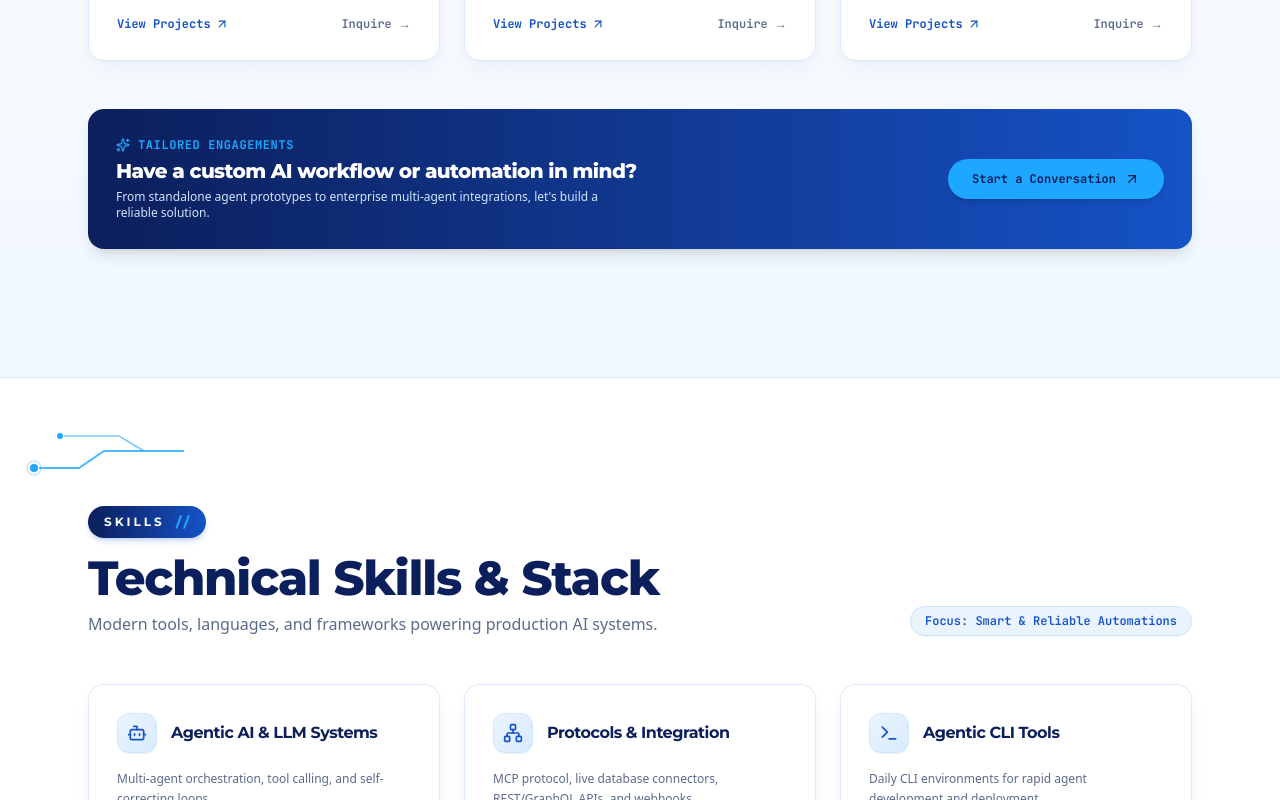
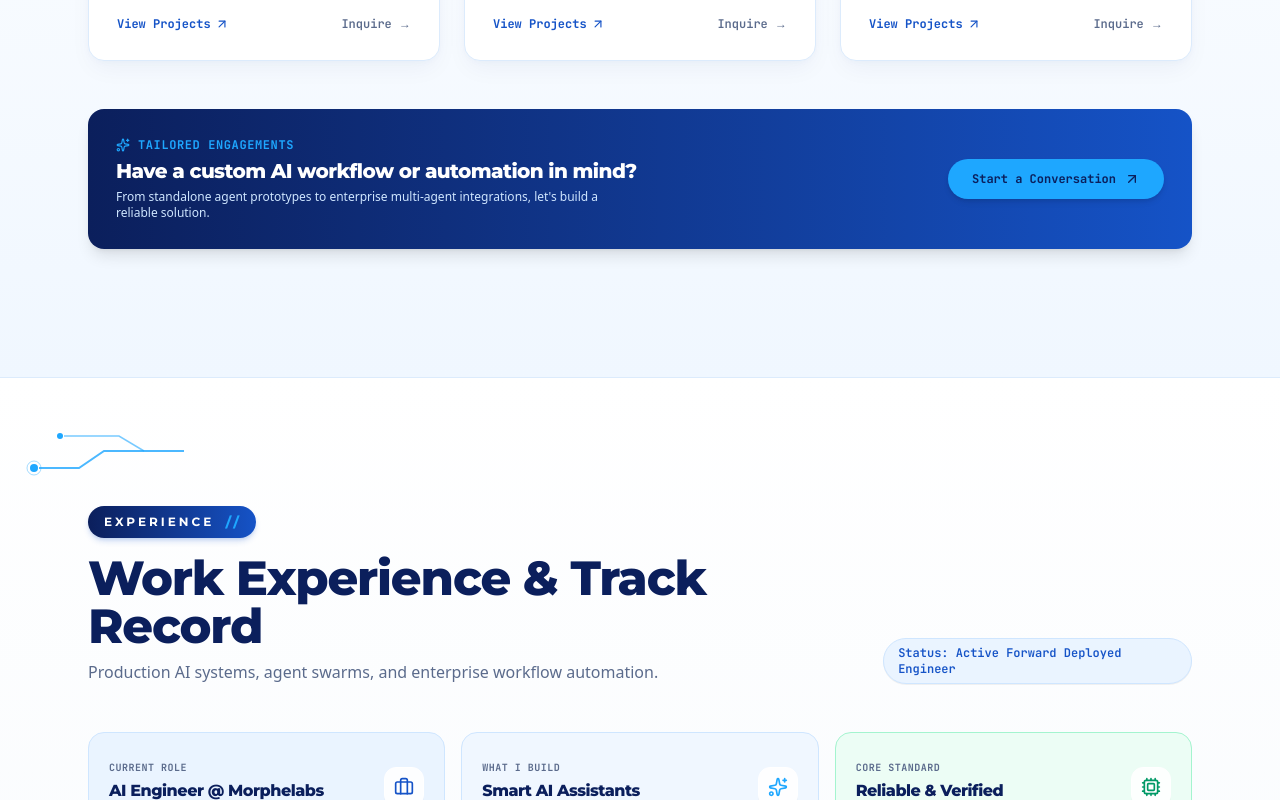
Before and after one commit to SainBux-HadiSeelro/sainbux-portfolio, a Next.js app: page / in a window 1280 px wide. Shown: the part 2000-2800 px from the top of the page. Built offline with nearby package versions, Linux system fonts and the light colour scheme; no server answers.

Commit message:
refactor: optimize portfolio section order

```diff
--- a/src/app/page.tsx
+++ b/src/app/page.tsx
@@ -15,8 +15,8 @@ export default function Home() {
       <main className="flex-1">
         <Hero />
         <Services />
+        <Experience />
         <Skills />
-        <Experience />
         <Education />
         <About />
         <Contact />
--- a/src/components/About.tsx
+++ b/src/components/About.tsx
@@ -96,8 +96,8 @@ export default function About() {
   return (
     <section id="about" className="py-24 md:py-32 relative bg-gradient-to-b from-[#F8FBFF] via-white to-[#F8FBFF] border-b border-[#DCEBFC]">
       {/* Circuit accent decoration */}
-      <div className="absolute top-12 left-6 hidden md:block pointer-events-none">
-        <CircuitLineDecoration orientation="left" />
+      <div className="absolute top-12 right-6 hidden md:block pointer-events-none">
+        <CircuitLineDecoration orientation="right" />
       </div>
 
       <div className="max-w-6xl mx-auto px-4 sm:px-6">
--- a/src/components/Education.tsx
+++ b/src/components/Education.tsx
@@ -86,8 +86,8 @@ export default function Education() {
   return (
     <section id="education" className="py-24 md:py-32 relative bg-white border-b border-[#DCEBFC]">
       {/* Decorative Circuit Lines */}
-      <div className="absolute top-12 right-6 hidden md:block">
-        <CircuitLineDecoration orientation="right" />
+      <div className="absolute top-12 left-6 hidden md:block">
+        <CircuitLineDecoration orientation="left" />
       </div>
 
       <div className="max-w-6xl mx-auto px-4 sm:px-6">
--- a/src/components/Footer.tsx
+++ b/src/components/Footer.tsx
@@ -34,11 +34,11 @@ export default function Footer() {
             <a href="/#services" className="hover:text-white transition-colors">
               Services
             </a>
+            <a href="/#experience" className="hover:text-white transition-colors">
+              Experience
+            </a>
             <a href="/#skills" className="hover:text-white transition-colors">
               Skills
-            </a>
-            <a href="/#experience" className="hover:text-white transition-colors">
-              Experience
             </a>
             <a href="/#education" className="hover:text-white transition-colors">
               Education
--- a/src/components/Navbar.tsx
+++ b/src/components/Navbar.tsx
@@ -16,8 +16,8 @@ import { socialLinks } from "@/data/socials";
 // Navigation links with Projects positioned at the end
 const navLinks = [
   { id: "services", label: "Services", href: "/#services" },
+  { id: "experience", label: "Experience", href: "/#experience" },
   { id: "skills", label: "Skills", href: "/#skills" },
-  { id: "experience", label: "Experience", href: "/#experience" },
   { id: "education", label: "Education", href: "/#education" },
   { id: "about", label: "About", href: "/#about" },
   { id: "contact", label: "Contact", href: "/#contact" },
@@ -43,7 +43,7 @@ export default function Navbar() {
       return () => window.removeEventListener("scroll", handleProjectsScroll);
     }
 
-    const sectionIds = ["services", "skills", "experience", "education", "about", "contact"];
+    const sectionIds = ["services", "experience", "skills", "education", "about", "contact"];
 
     const handleScroll = () => {
       setIsScrolled(window.scrollY > 20);
@@ -197,6 +197,21 @@ export default function Navbar() {
             </Link>
 
             <Link
+              href="/#experience"
+              onClick={() => setMobileMenuOpen(false)}
+              className={`flex items-center justify-between py-2 px-3 rounded-xl transition-all ${
+                activeSection === "experience"
+                  ? "bg-[#EAF4FF] text-[#1553C7] font-bold border-l-4 border-[#1EA7FF]"
+                  : "text-[#1E2A44] hover:text-[#1553C7] hover:bg-[#F8FBFF] font-semibold"
+              }`}
+            >
+              <span>Experience</span>
+              {activeSection === "experience" && (
+                <span className="w-2 h-2 rounded-full bg-[#1EA7FF] shadow-[0_0_8px_#1EA7FF] animate-pulse" />
+              )}
+            </Link>
+
+            <Link
               href="/#skills"
               onClick={() => setMobileMenuOpen(false)}
               className={`flex items-center justify-between py-2 px-3 rounded-xl transition-all ${
@@ -207,21 +222,6 @@ export default function Navbar() {
             >
               <span>Skills</span>
               {activeSection === "skills" && (
-                <span className="w-2 h-2 rounded-full bg-[#1EA7FF] shadow-[0_0_8px_#1EA7FF] animate-pulse" />
-              )}
-            </Link>
-
-            <Link
-              href="/#experience"
-              onClick={() => setMobileMenuOpen(false)}
-              className={`flex items-center justify-between py-2 px-3 rounded-xl transition-all ${
-                activeSection === "experience"
-                  ? "bg-[#EAF4FF] text-[#1553C7] font-bold border-l-4 border-[#1EA7FF]"
-                  : "text-[#1E2A44] hover:text-[#1553C7] hover:bg-[#F8FBFF] font-semibold"
-              }`}
-            >
-              <span>Experience</span>
-              {activeSection === "experience" && (
                 <span className="w-2 h-2 rounded-full bg-[#1EA7FF] shadow-[0_0_8px_#1EA7FF] animate-pulse" />
               )}
             </Link>
--- a/src/components/Skills.tsx
+++ b/src/components/Skills.tsx
@@ -98,10 +98,10 @@ const skillCategories: SkillCategory[] = [
 
 export default function Skills() {
   return (
-    <section id="skills" className="py-24 md:py-32 relative bg-white border-b border-[#DCEBFC]">
+    <section id="skills" className="py-24 md:py-32 relative bg-gradient-to-b from-[#F7FBFF] via-white to-[#F0F7FF] border-b border-[#DCEBFC]">
       {/* Decorative Circuit Lines */}
-      <div className="absolute top-12 left-6 hidden xl:block pointer-events-none">
-        <CircuitLineDecoration orientation="left" />
+      <div className="absolute top-12 right-6 hidden md:block pointer-events-none">
+        <CircuitLineDecoration orientation="right" />
       </div>
 
       <div className="max-w-6xl mx-auto px-4 sm:px-6">
```
